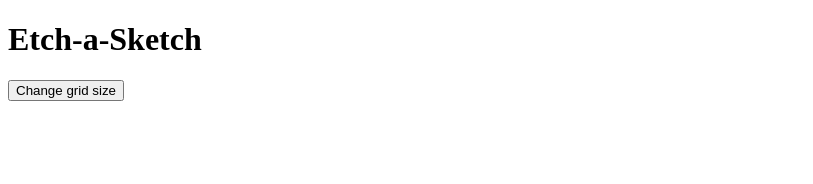
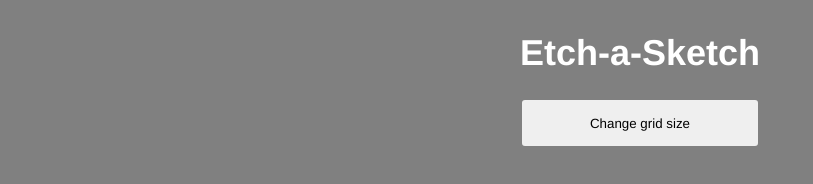
Before and after one commit to jakefernandesjf/Etch-a-Sketch, a plain HTML site: page index.html in a window 1280 px wide. Shown: the whole page, without its empty margins (0-813 px from the left). Drawn offline with Linux system fonts and the light colour scheme.

Commit message:
Complete initial css for page

```diff
--- a/styles.css
+++ b/styles.css
@@ -1 +1,31 @@
 /* styles.css */
+
+* {
+    color: white;
+    font-family: 'Helvetica', sans-serif;
+}
+
+body {
+    display: flex;
+    justify-content: center;
+
+    background-color: grey;
+}
+
+.header {
+    display: flex;
+    flex-direction: column;
+    justify-content: center;
+}
+
+.title {
+    font-size: 36px;
+}
+
+.grid-size-button {
+    color: black;
+    border-style: solid;
+    border-color: grey;
+    border-radius: 5px;
+    height: 50px;
+}
```
